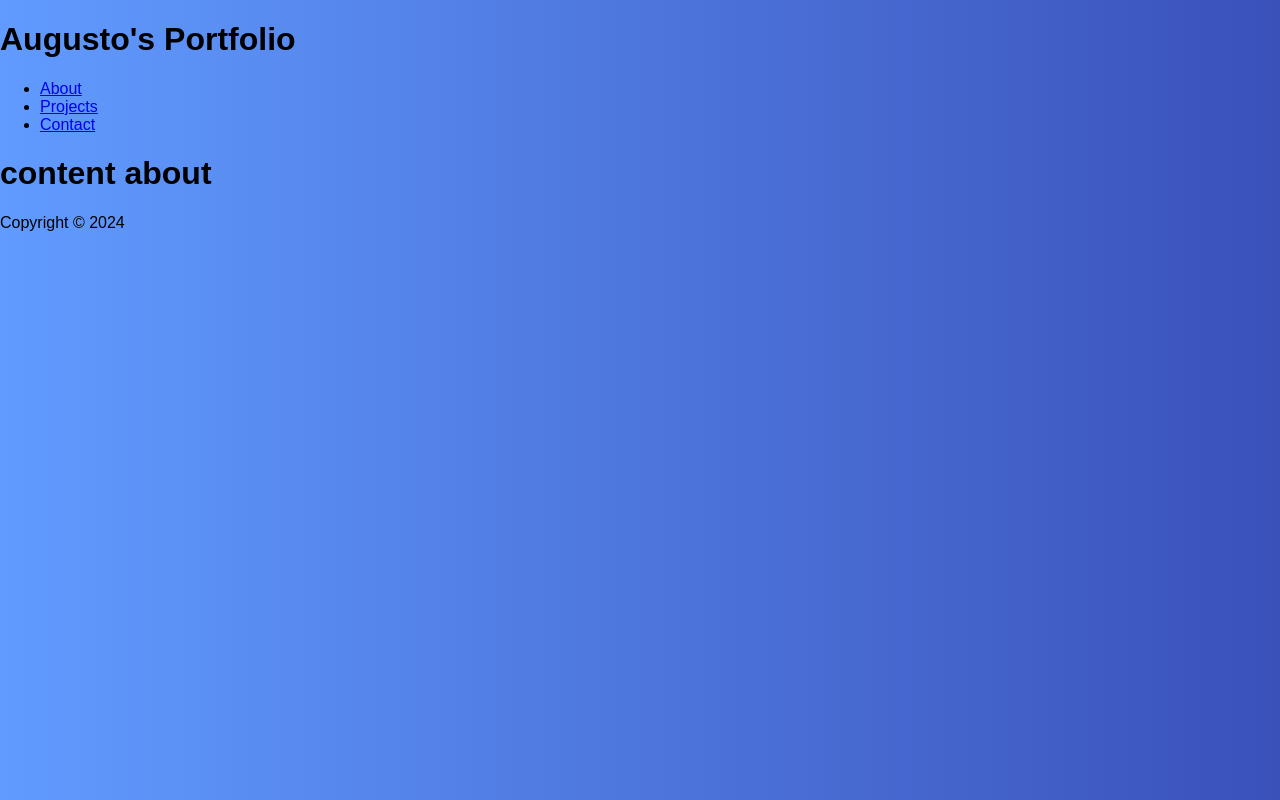
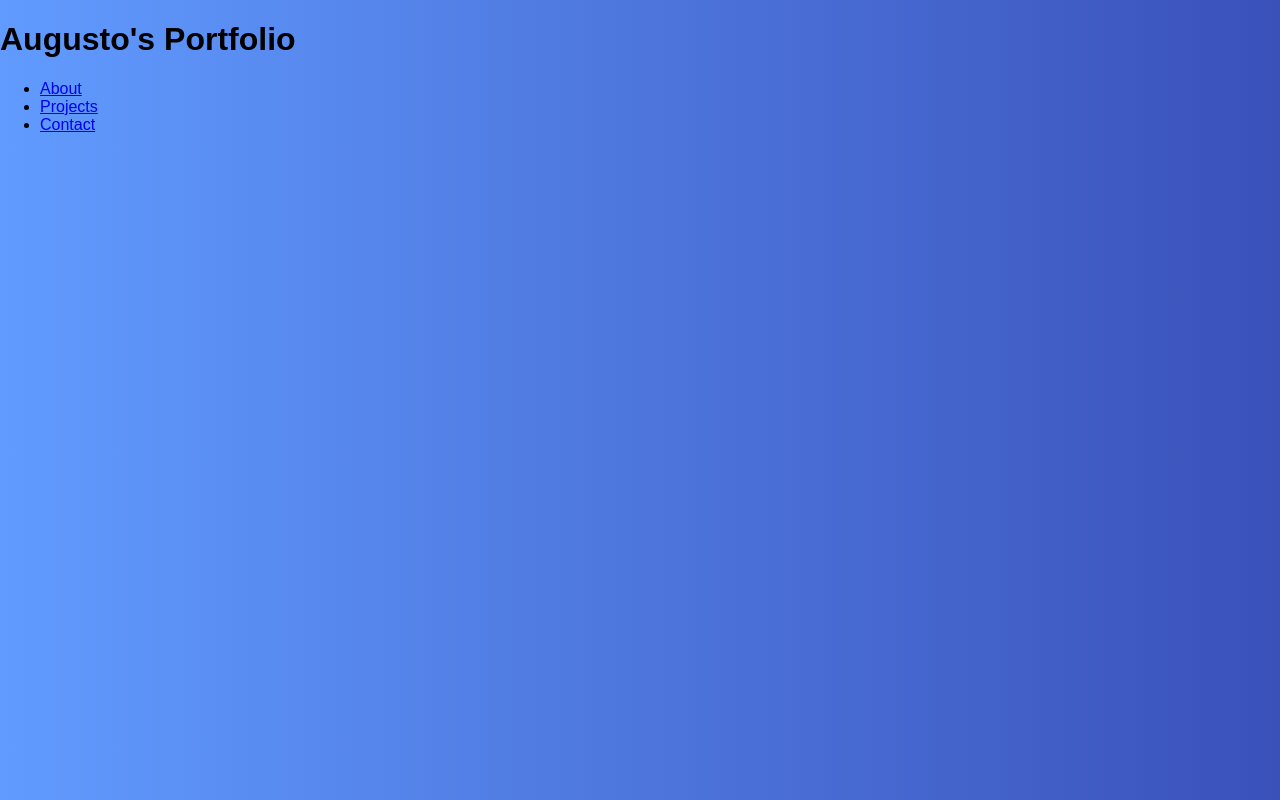
Before and after one commit to Auugust0-Carnaval/Portfolio, a React (Create React App) app: page / in a window 1280 px wide. Built offline with nearby package versions, Linux system fonts and the light colour scheme.

Commit message:
Removing unnecessary div

```diff
--- a/src/App.js
+++ b/src/App.js
@@ -8,17 +8,19 @@ import Footer from './components/footer';
 function App() {
   return (
     <div className="App">
-      <div>
-        <Header />
-      </div>
-      <div>
-        <About />
-      </div>
-      <div>
-        <Footer />
+      <div className='container'>
+          <Header />
+        {/* <div>
+          <About />
+        </div>
+        <div>
+          <Footer />
+        </div> */}
+
       </div>
 
     </div>
+
   );
 }
 
```
